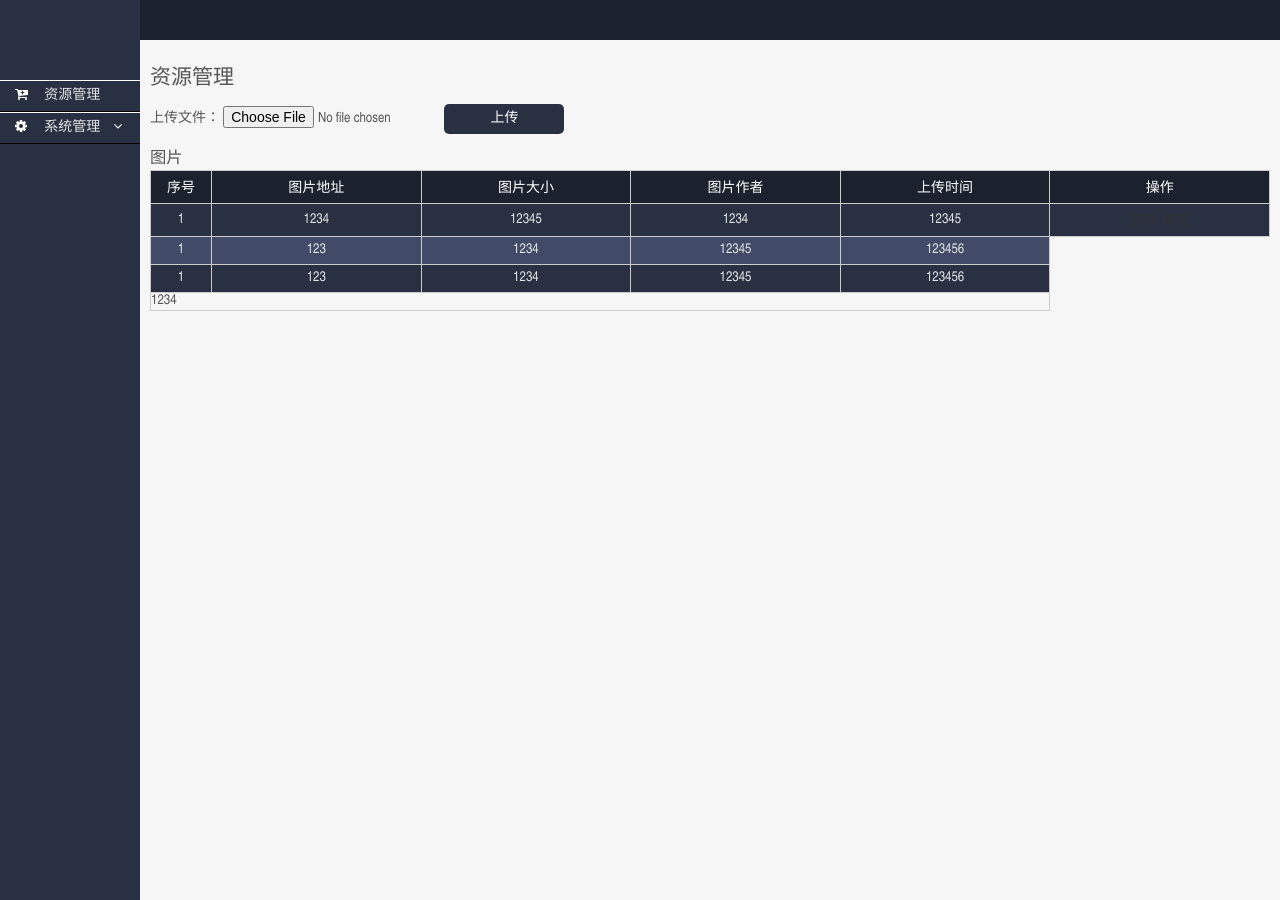
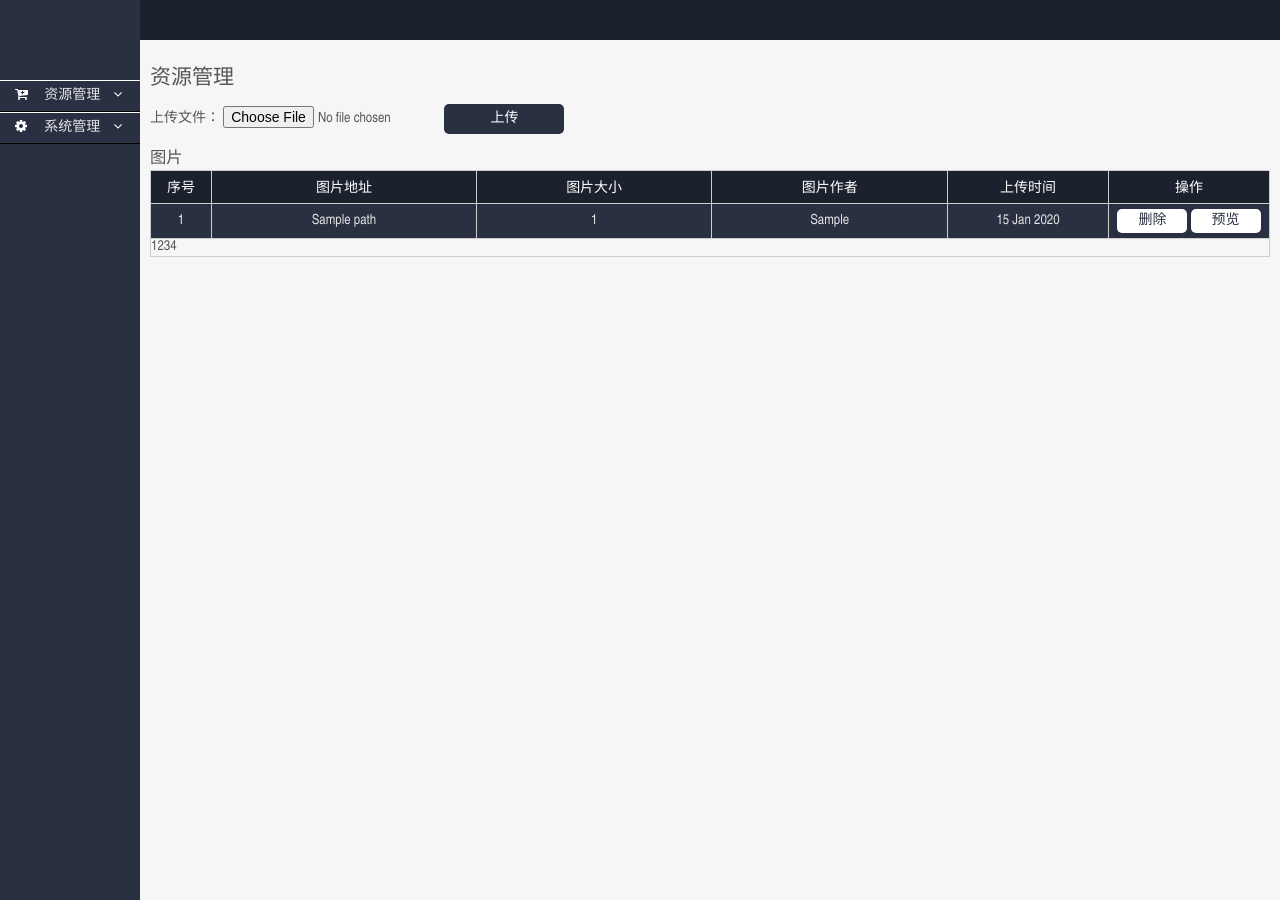
Before and after one commit to townmi/cms-node, a Node server app: template views/admin.ejs in a window 1280 px wide. Run offline with Node 20, Linux system fonts and the light colour scheme; the template is opened without the code that fills it: most values are stand-ins (such as "Sample title", 1, 10 or a date in 2020).

Commit message:
add some 14:39

```diff
--- a/app.js
+++ b/app.js
@@ -9,6 +9,7 @@ var bodyParser = require('body-parser');
 
 var index = require('./route/index');
 var admin = require('./route/admin');
+var resource = require("./route/resource");
 
 var app = express();
 
@@ -48,6 +49,11 @@ app.get("/", index);
 
 // 后台路由
 app.get("/admin", admin);
+// 资源管理
+app.get("/admin/resource", resource);
+app.post("/admin/resource", resource);
+app.get("/admin/resource/:id", resource)
+
 
 
 // 404
--- a/config/config.js
+++ b/config/config.js
@@ -3,6 +3,6 @@
 module.exports = {
 	"host" : "127.0.0.1",
 	"port" : 3306,
-	"user ": 'root',
+	"user": 'root',
 	"password" : ''
 }
--- a/public/css/reset.css
+++ b/public/css/reset.css
@@ -22,12 +22,12 @@ p{
 	word-wrap: break-word;
 	line-height: 32px;
 }
-a{
+a, .fa{
 	text-decoration: none;
 	color: #333333;
-	-webkit-transition: all .2s ease-in-out;
-	-moz-transition: all .2s ease-in-out;
-	transition: all .2s ease-in-out;
+	-webkit-transition: all 1.2s ease-in-out;
+	-moz-transition: all 1.2s ease-in-out;
+	transition: all 1.2s ease-in-out;
 }
 a:hover{
 	text-decoration: none;
@@ -143,6 +143,10 @@ body{
 	border-bottom: 1px dashed #e4e4e4;
 	cursor: pointer;
 }
+.ui_nav_two a{
+	height: 100%;
+	display: block;
+}
 .ui_nav_two:last-child{
 	border: none;
 }
@@ -189,7 +193,6 @@ body{
 .ui_table table{
 	width: 100%;
 	border-collapse: collapse;
-	cursor: pointer;
 }
 .ui_table table th{
 	padding: 5px;
@@ -202,6 +205,7 @@ body{
 }
 .ui_table table tbody td{
 	padding: 5px;
+	line-height: 24px;
 	border: 1px solid #cccccc;
 	color: #e3e3e3;
 	text-align: center;
@@ -217,6 +221,16 @@ body{
 }
 .ui_table table tbody tr:hover td{
 	color: #ffffff;
+}
+
+.ui_table_btn{
+	min-width: 70px;
+	line-height: 24px;
+	display: inline-block;
+	text-align: center;
+	border-radius: 5px;
+	background-color: #ffffff;
+	color: #293042;
 }
 
 
--- a/src/readSQL.js
+++ b/src/readSQL.js
@@ -6,7 +6,7 @@ var pool = mysql.createPool({
 	host : config.host,
 	port : config.port,
 	user : config.user,
-	database : 'test',
+	database : 'cms',
 	password : config.password,
 	multipleStatements : true
 });
@@ -18,7 +18,6 @@ function Read(sql){
 	this.sql = sql;
 
 };
-
 
 Read.prototype.get = function (cb, sql){
 
--- a/views/admin.ejs
+++ b/views/admin.ejs
@@ -3,8 +3,9 @@
 <html lang="en">
 <head>
 	<% include head_meta.ejs %>
-	<link rel="stylesheet" type="text/css" href="../css/reset.css">
-	<link rel="stylesheet" type="text/css" href="../css/font-awesome.min.css">
+	<title><%- title+"管理" %></title>
+	<link rel="stylesheet" type="text/css" href="../../css/reset.css">
+	<link rel="stylesheet" type="text/css" href="../../css/font-awesome.min.css">
 </head>
 <body>
 
@@ -69,40 +41,28 @@
 							<th>图片地址</th>
 							<th>图片大小</th>
 							<th>图片作者</th>
-							<th>上传时间</th>
-							<th>操作</th>
+							<th width="150px;">上传时间</th>
+							<th width="150px;">操作</th>
 						</tr>
 					</thead>
 					<tbody>
-						<tr>
-							<td>1</td>
-							<td>1234</td>
-							<td>12345</td>
-							<td>1234</td>
-							<td>12345</td>
-							<td>
-								<a href="javascript:;">删除</a>
-								<a href="javascript:;">预览</a>
-							</td>
-						</tr>
-						<tr>
-							<td>1</td>
-							<td>123</td>
-							<td>1234</td>
-							<td>12345</td>
-							<td>123456</td>
-						</tr>
-						<tr>
-							<td>1</td>
-							<td>123</td>
-							<td>1234</td>
-							<td>12345</td>
-							<td>123456</td>
-						</tr>
+						<% resource.forEach(function(e,i){ %>
+							<tr>
+								<td><%= i+1 %></td>
+								<td><%= e.path %></td>
+								<td><%= e.size %></td>
+								<td><%= e.upload_user %></td>
+								<td><%= e.upload_time %></td>
+								<td>
+									<a href="javascript:;" class="ui_table_btn">删除</a>
+									<a href="javascript:;" class="ui_table_btn">预览</a>
+								</td>
+							</tr>
+						<% }) %>
 					</tbody>
 					<tfoot>
 						<tr>
-							<td colSpan="5">
+							<td colSpan="6">
 								<div class="ui_pages">
 									1234
 								</div>
@@ -117,6 +77,38 @@
 	<% include foot.ejs %>
 
 </body>
+<script type="text/javascript" src="../../js/jquery-min.js"></script>
+<script type="text/javascript">
+	$(function(){
+		$("#js_upload").on("click", function(){
+
+			var formobj =  document.getElementById("form");
+
+			var data = new FormData(formobj);
+
+			$.ajax({
+				type: "post",
+				url: "/admin/resource",
+				data: data,
+				processData: false,
+	        	contentType: false,
+				success: function (data) {
+					if(data.target){
+						window.location.reload();
+					}
+				},
+				error: function (msg) {
+
+				}
+			});
+
+		});
+	})
+
+</script>
+
+
+
 <script type="text/javascript">
 
 	var nav = document.getElementById("js_nav");
--- /dev/null
+++ b/views/nav.ejs
@@ -0,0 +1,44 @@
+<!-- 左侧导航 -->
+	<div class="nav">
+		<!-- 一级列表 -->
+		<ul class="ui_nav" id="js_nav">
+			<li class="ui_nav_one">
+				<div>
+					<i class="fa fa-cart-plus"></i>
+					<a href="javascript:;">资源管理</a>
+					<% if(url === "resource"){ %>
+					<i class="fa fa-angle-up"></i>
+					<% }else{ %>
+					<i class="fa fa-angle-down"></i>
+					<% } %>
+				</div>
+				<% if(url === "resource"){ %>
+				<ul class="show">
+				<% }else{ %>
+				<ul>
+				<% } %>
+					<li class="top"><i class="fa fa-sort-asc"></i></li>
+					<li class="ui_nav_two"><a href="/admin/resource/imgs">图片管理</a></li>
+					<li class="ui_nav_two"><a href="/admin/resource/word">文本管理</a></li>
+					<li class="ui_nav_two"><a href="/admin/resource/music">音乐管理</a></li>
+					<li class="ui_nav_two"><a href="/admin/resource/excel">表格管理</a></li>
+				</ul>
+			</li>
+			<li class="ui_nav_one">
+				<div>
+					<i class="fa fa-cog"></i>
+					<a href="#">系统管理</a>
+					<i class="fa fa-angle-down"></i>
+				</div>
+				<ul>
+					<li class="top"><i class="fa fa-sort-asc"></i></li>
+					<li class="ui_nav_two"><a href="#">系统管理</a></li>
+					<li class="ui_nav_two"><a href="#">菜单管理</a></li>
+					<li class="ui_nav_two"><a href="#">角色管理</a></li>
+					<li class="ui_nav_two"><a href="#">管理员管理</a></li>
+					<li class="ui_nav_two"><a href="#">后台日志</a></li>
+					<li class="ui_nav_two"><a href="#">站点配置</a></li>
+				</ul>
+			</li>
+		</ul>
+	</div>
```
Also changed, not shown: other parts of views/admin.ejs (+5 -34 lines), libs/resource.sql (added, +51 -0 lines), route/admin.js (+47 -3 lines), route/resource.js (added, +109 -0 lines), public/upload/imgs/IE8stack_overflow.jpg (added), 3 other files.
